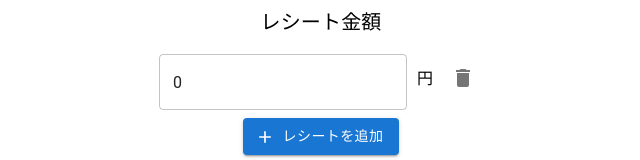
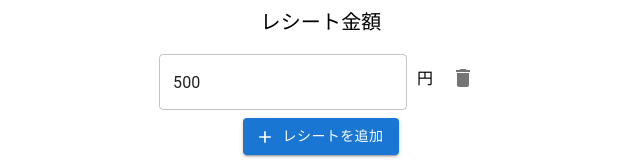
Before and after one commit to YuichiHirano/SettlementDP, a React (Vite) app: page / in a window 1280 px wide. Shown: the part 303-463 px from the top of the page, without its empty margins (319-959 px from the left). Built offline with nearby package versions, Linux system fonts and the light colour scheme.

Commit message:
初期値を500円に設定

```diff
--- a/src/App.tsx
+++ b/src/App.tsx
@@ -15,7 +15,7 @@ const containerStyle = {
 
 function App() {
   const [budget, setBudget] = useState<number>(30000);
-  const [receipts, setReceipts] = useState<number[]>([0]);
+  const [receipts, setReceipts] = useState<number[]>([500]);
   const [result, setResult] = useState<number[]>([]);
   const [totalAmount, setTotalAmount] = useState<number>(0);
 
```
